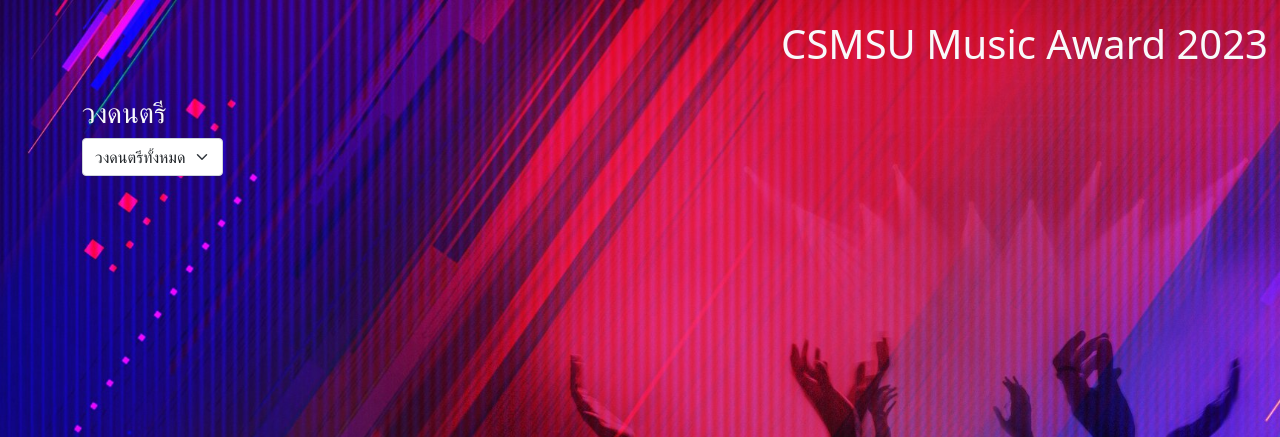
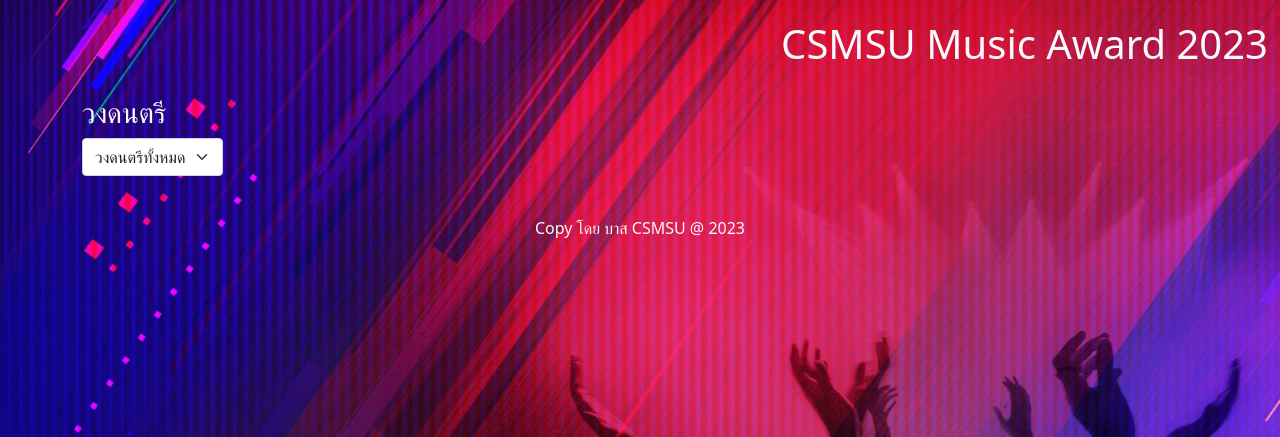
Before and after one commit to l3lasx/midterm66, a PHP site: page / in a window 1280 px wide. Shown: the top 437 px of the page. Run offline with PHP 8.4, Linux system fonts and the light colour scheme; data that the repository does not hold is empty.

Commit message:
Update index.php

```diff
--- a/index.php
+++ b/index.php
@@ -105,6 +105,12 @@ if (isset($genres[$type])) {
         ?>
     </div>
 
+    <div class="row" style="margin-top: 40px;">
+        <div class="col-12 text-light" style="display: flex; justify-content: center;">
+            Copy โดย บาส CSMSU @ 2023
+        </div>
+    </div>
+
 
     <script src="https://cdn.jsdelivr.net/npm/@popperjs/core@2.9.2/dist/umd/popper.min.js" integrity="sha384-IQsoLXl5PILFhosVNubq5LC7Qb9DXgDA9i+tQ8Zj3iwWAwPtgFTxbJ8NT4GN1R8p" crossorigin="anonymous"></script>
     <script src="https://cdn.jsdelivr.net/npm/bootstrap@5.0.2/dist/js/bootstrap.min.js" integrity="sha384-cVKIPhGWiC2Al4u+LWgxfKTRIcfu0JTxR+EQDz/bgldoEyl4H0zUF0QKbrJ0EcQF" crossorigin="anonymous"></script>
```
